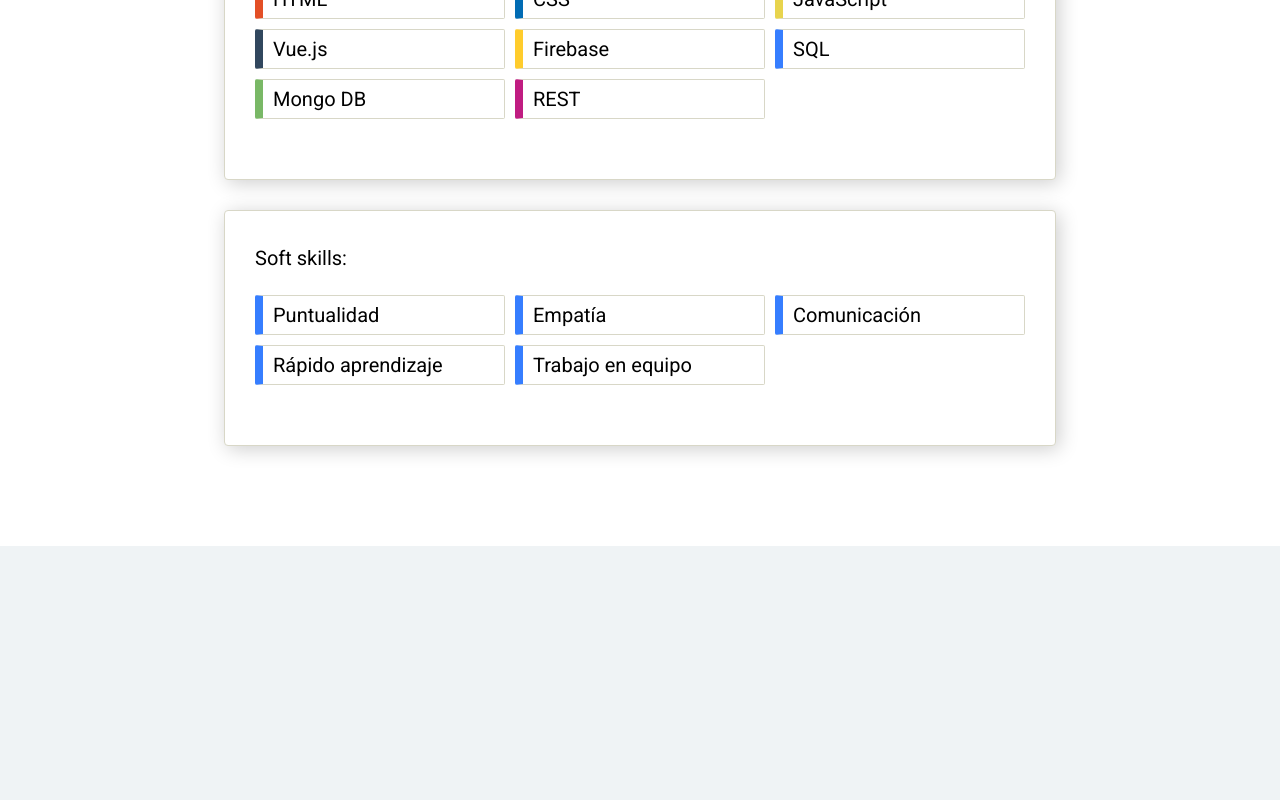
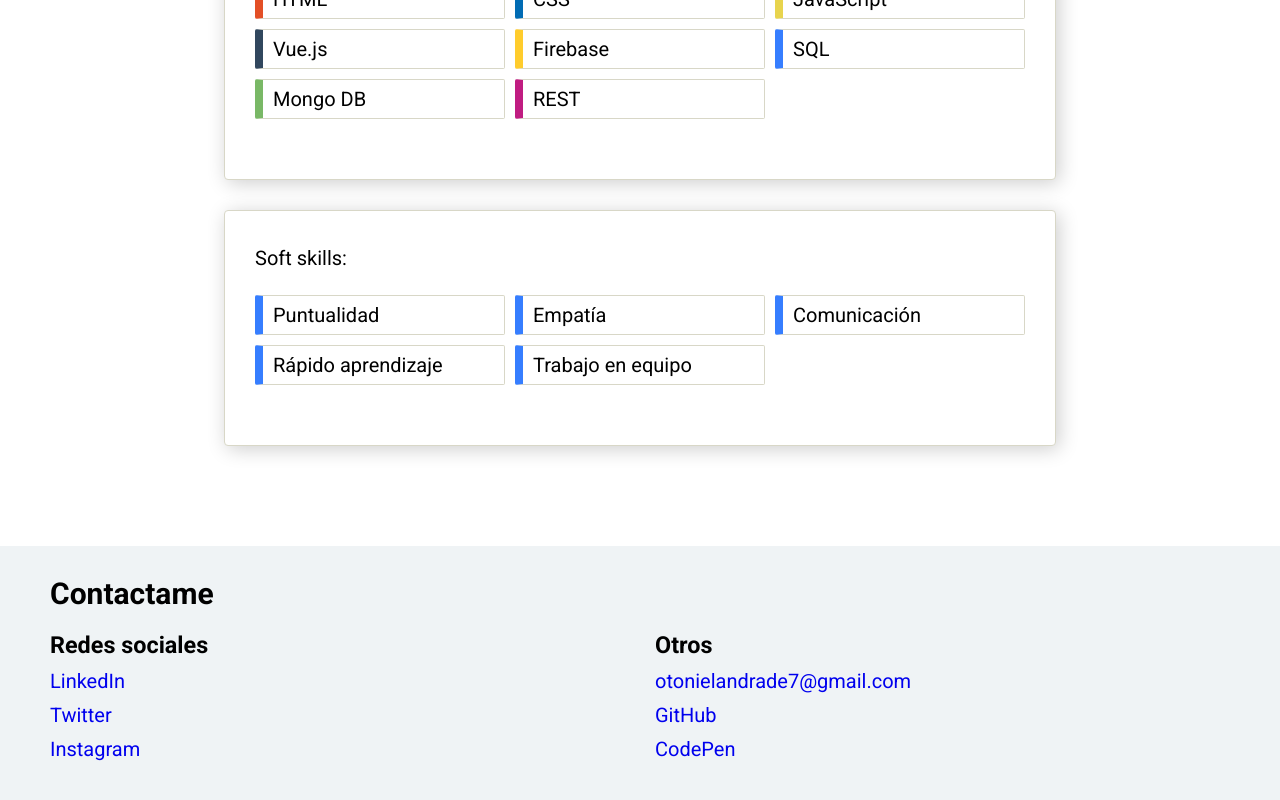
Before and after one commit to otonielandrade7/personal-website, a Vue app: page / in a window 1280 px wide. Shown: the part 1076-1876 px from the top of the page. Before the commit the page ends 1622 px from the top, so only its background shows below. Built offline with nearby package versions, Linux system fonts and the light colour scheme.

Commit message:
contact finished

```diff
--- a/public/index.html
+++ b/public/index.html
@@ -1,5 +1,5 @@
 <!DOCTYPE html>
-<html lang="">
+<html lang="es">
 
 <head>
   <meta charset="utf-8">
@@ -29,6 +29,7 @@
   <link rel="icon" href="<%= BASE_URL %>favicon.ico">
   <link rel="preconnect" href="https://fonts.gstatic.com">
   <link href="https://fonts.googleapis.com/css2?family=Roboto:wght@400;500;700&display=swap" rel="stylesheet">
+   <link rel="stylesheet" href="https://cdnjs.cloudflare.com/ajax/libs/animate.css/4.1.1/animate.min.css" />
   <title><%= htmlWebpackPlugin.options.title %></title>
 </head>
 
--- a/src/App.vue
+++ b/src/App.vue
@@ -1,10 +1,14 @@
 <template>
   <div id="app">
+    <div class="warn">Responsive design soon.</div>
     <Navbar />
     <main>
       <Home />
       <Skills />
     </main>
+    <footer>
+      <Contact />
+    </footer>
   </div>
 </template>
 
@@ -12,12 +16,14 @@
 import Navbar from "./components/Navbar.vue";
 import Home from "./components/Home.vue";
 import Skills from "./components/Skills.vue";
+import Contact from "./components/Contact.vue";
 
 export default {
   name: "App",
   components: {
     Navbar,
     Home,
+    Contact,
     Skills,
   },
 };
@@ -30,7 +36,7 @@ export default {
   --color-text-default: #3c484e;
   --color-text-secondary: #999;
   --color-border: #d8d7c7;
-  --color-bg: #EFF3F5;
+  --color-bg: #eff3f5;
   --color-base: #fff;
 }
 * {
@@ -51,11 +57,22 @@ body {
 main > #skills {
   padding-top: 7rem;
 }
+footer {
+  height: 50vh;
+  position: relative;
+  bottom: 0;
+}
+  .warn {
+    display: none;
+  }
 @media (max-width: 1200px) {
 }
 @media (max-width: 992px) {
 }
 @media (max-width: 768px) {
+  .warn {
+    display: block;
+  }
 }
 @media (max-width: 480px) {
 }
--- /dev/null
+++ b/src/components/Contact.vue
@@ -0,0 +1,80 @@
+<template>
+  <div id="contact">
+    <div class="contact-container">
+      <div class="contact-title">
+        <h2>Contactame</h2>
+      </div>
+      <div class="contact-info">
+        <div class="contact-media-card">
+          <h3>Redes sociales</h3>
+          <ul class="contact-list">
+            <li class="contact-item">
+              <a href="https://www.linkedin.com/in/otonielandrade7/"
+                >LinkedIn
+              </a>
+            </li>
+            <li class="contact-item">
+              <a href="https://twitter.com/otonielandrade7/">Twitter</a>
+            </li>
+            <li class="contact-item">
+              <a href="https://instagram.com/otonielandrade7">Instagram</a>
+            </li>
+          </ul>
+        </div>
+        <div class="contact-others-card">
+          <h3>Otros</h3>
+          <ul class="contact-list">
+            <li class="contact-item">
+              <a href="mailto:otonielandrade7@gmail.com"
+                >otonielandrade7@gmail.com</a
+              >
+            </li>
+            <li class="contact-item">
+              <a href="https://github.com/otonielandrade7">GitHub</a>
+            </li>
+            <li class="contact-item">
+              <a href="https://codepen.io/otonielandrade7">CodePen</a>
+            </li>
+          </ul>
+        </div>
+      </div>
+    </div>
+  </div>
+</template>
+
+<script>
+export default {};
+</script>
+
+<style>
+#contact {
+  height: 100%;
+  padding: 3rem 5rem 0;
+}
+.contact-info {
+  display: grid;
+  justify-content: center;
+  grid-template-columns: repeat(2, 1fr);
+  grid-auto-columns: minmax(1fr, 10rem);
+  gap: 3rem;
+}
+.contact-title {
+  margin: 0 0 2rem 0;
+}
+.social-media-card,
+.social-others-card {
+  width: 75%;
+}
+.contact-list {
+  list-style-type: none;
+}
+.contact-item {
+  margin: 1rem 0;
+}
+.contact-item a {
+  text-decoration: none;
+}
+.contact-item a:hover {
+  text-decoration: underline;
+}
+</style>
```
